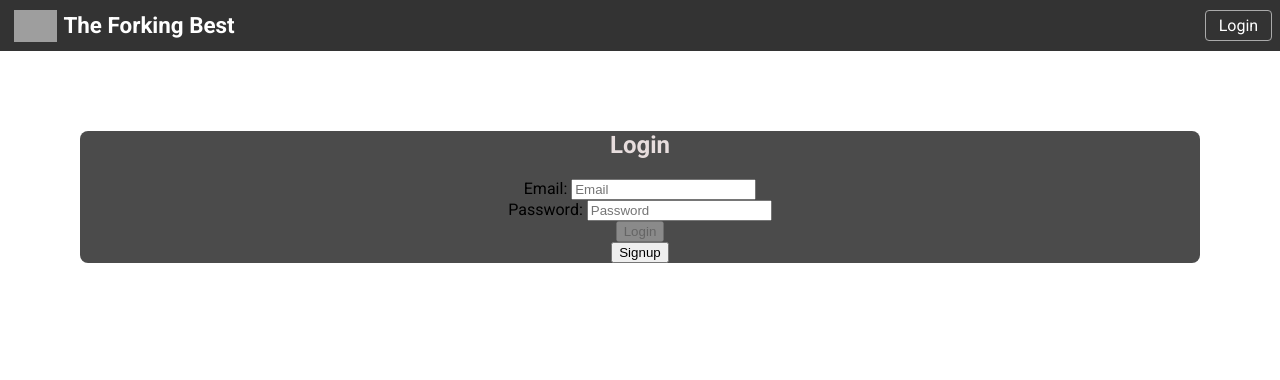
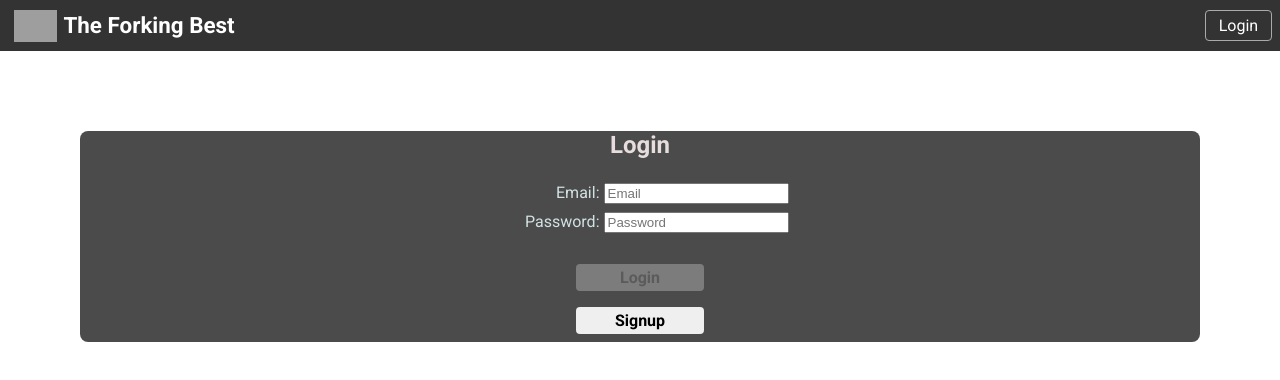
Before and after one commit to BlakeIngle/JRS-group-project-March-2022, a React (Create React App) app in the folder group-project/: page /login in a window 1280 px wide. Shown: the top 380 px of the page. Built offline with nearby package versions, Linux system fonts and the light colour scheme; grey boxes are pictures that could not be loaded.

Commit message:
fixed a bug with the styling

```diff
--- a/group-project/src/components/LoginPage/LoginPage.css
+++ b/group-project/src/components/LoginPage/LoginPage.css
@@ -15,7 +15,7 @@ body {
   /* border: solid rgb(9, 255, 0) 1px; */
 }
 
-.login-root {
+.login {
   margin: 5rem;
   background-color: rgba(0, 0, 0, 0.705);
   border-radius: 8px;
--- a/group-project/src/components/LoginPage/LoginPage.js
+++ b/group-project/src/components/LoginPage/LoginPage.js
@@ -8,7 +8,7 @@ import { useLocalStorage } from "../../services/localStorage.service";
 
 export default function LoginPage() {
   return (
-    <div className="login-root">
+    <div className="login">
       <h2 className="login-header">Login</h2>
       <LoginForm />
       <Link to="/signup">
@@ -77,6 +77,7 @@ function LoginForm() {
 
   return (
     <form onSubmit={handleSubmit}>
+      <div className="email">
         <label>Email: </label>
         <input
           ref={emailRef}
@@ -87,8 +88,8 @@ function LoginForm() {
           onChange={handleChange}
           placeholder="Email"
         />
-
-      <br />
+      </div>
+      <div>
         <label>Password: </label>
         <input
           ref={passwordRef}
@@ -99,7 +100,7 @@ function LoginForm() {
           onChange={handleChange}
           placeholder="Password"
         />
-
+      </div>
       <br />
       <button type="submit" disabled={!user.email || !user.password}>
         Login
```
Lines whose indentation alone changed are shown as unchanged.
